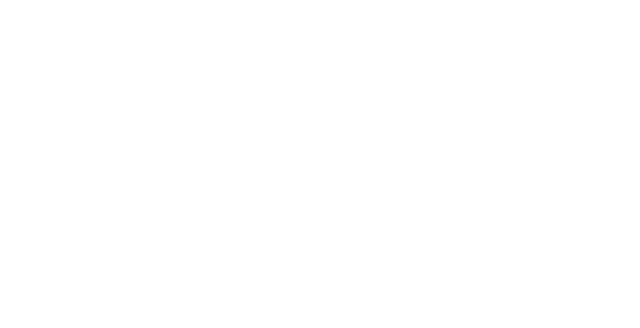
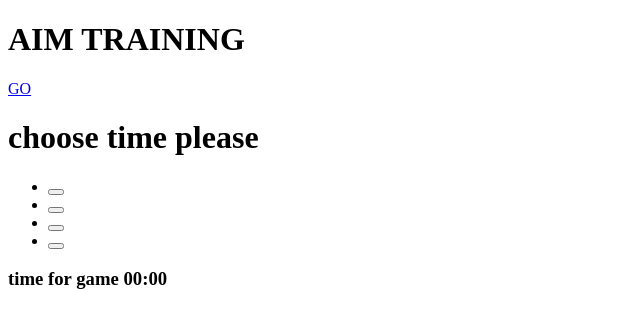
Before and after one commit to Zen-Hub/Aim_game, a plain HTML site: page index.html in a window 1280 px wide. Shown: the whole page, without its empty margins (0-640 px from the left). Drawn offline with Linux system fonts and the light colour scheme.

Commit message:
create HTML

```diff
--- a/index.html
+++ b/index.html
@@ -8,6 +8,33 @@
     <title>Aim_game</title>
 </head>
 <body>
+    <div class="screen">
+        <h1>AIM TRAINING</h1>
+        <a href="#" class="start" id="start">GO</a>
+    </div>
+
+    <div class="screen">
+       <h1>choose time please</h1>
+       <ul class="time-list" id="time-list">
+           <li>
+               <button class="time-btn" data-time='5'></button>
+           </li>
+           <li>
+               <button class="time-btn" data-time='10'></button>
+           </li>
+           <li>
+               <button class="time-btn" data-time='15'></button>
+           </li>
+           <li>
+               <button class="time-btn" data-time='20'></button>
+           </li>
+           </ul>
+    </div>
+
+    <div class="screen">
+        <h3>time for game <span id="time">00:00</span></h3>
+        <div class="board" id="board"></div>
+    </div>
     <script src="main.js"></script>
 </body>
 </html>
```
